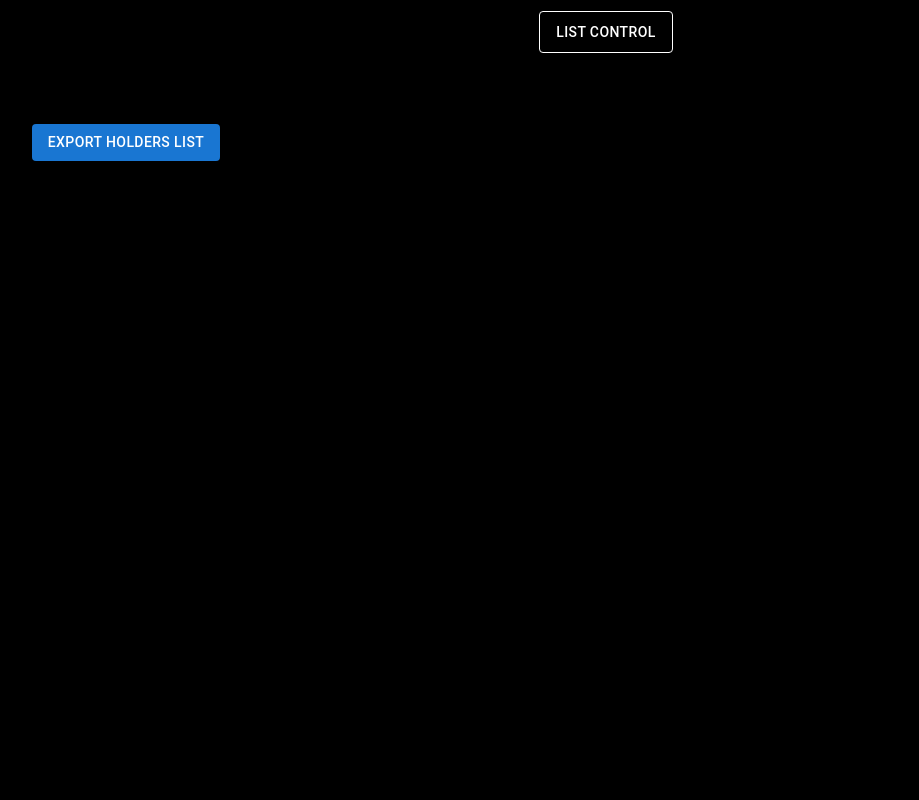
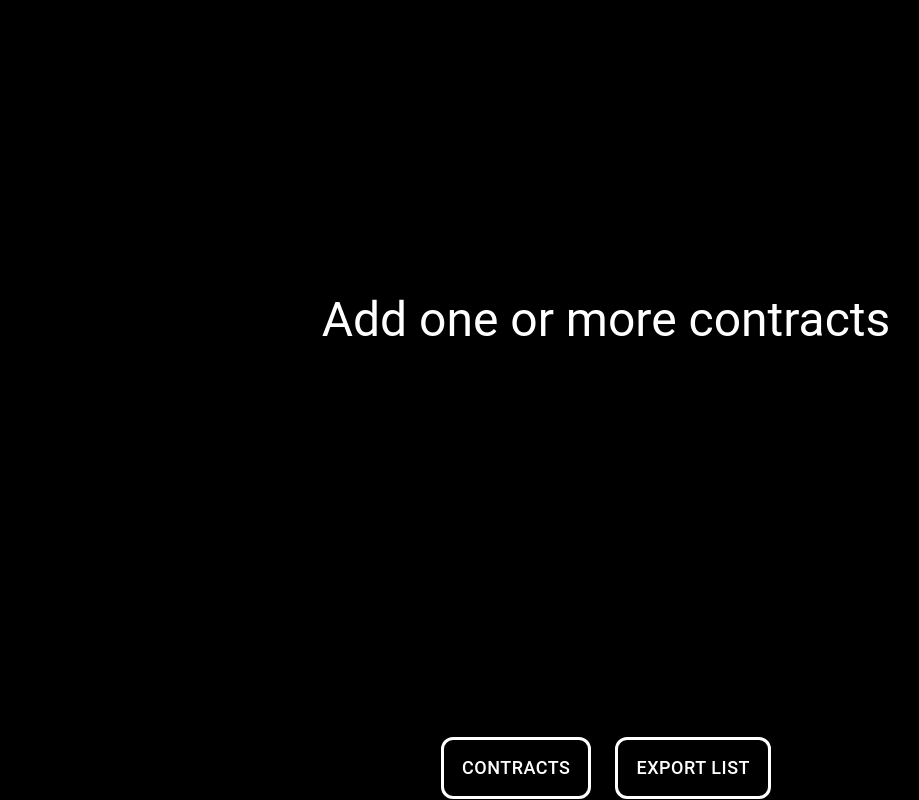
Before and after one commit to albchamo/NFT-Dashboard, a Next.js app: page /dashboard in a window 1280 px wide. Shown: the whole page, without its empty margins (34-953 px from the left). Built offline with nearby package versions, Linux system fonts and the light colour scheme; no server answers; what alchemy-sdk would draw is missing.

Commit message:
avances con style y fixes

```diff
--- a/src/app/dashboard/page.tsx
+++ b/src/app/dashboard/page.tsx
@@ -1,7 +1,7 @@
 'use client';
 
 import React, { useState, useEffect } from 'react';
-import { Box, Button } from "@mui/material";
+import { Box, Button, Typography } from "@mui/material";
 import { useRouter } from 'next/navigation';
 import { getAllHolders } from '../../services/alchemyService';
 import { analyzeHolders, AnalysisResults } from '../../components/analysisService';
@@ -20,6 +20,7 @@ const Dashboard = () => {
   const [hoverTokenCount, setHoverTokenCount] = useState<number | null>(null);
   const [clickTokenCount, setClickTokenCount] = useState<number | null>(null);
   const [exportList, setExportList] = useState<Set<string> | null>(null);
+  const [allHolders, setAllHolders] = useState<Set<string>>(new Set()); // State for all holders
   const [analysisResults, setAnalysisResults] = useState<AnalysisResults | null>(null);
   const [anchorEl, setAnchorEl] = useState<null | HTMLElement>(null);
 
@@ -31,8 +32,10 @@ const Dashboard = () => {
       const holders = analysisResults.holdersByTokenCount[clickTokenCount];
       console.log(`Holders for Token Count ${clickTokenCount}:`, holders);
       setExportList(holders || null);
+    } else {
+      setExportList(allHolders); // Set exportList to all holders when no token count is selected
     }
-  }, [clickTokenCount, analysisResults]);
+  }, [clickTokenCount, analysisResults, allHolders]);
 
   const toggleDrawer = () => {
     setDrawerOpen(prev => !prev);
@@ -100,6 +103,7 @@ const Dashboard = () => {
         router.push(`/single-contract/${mainContractAddress}`);
       } else {
         const { allHolders } = await getAllHolders(mainContractAddress, otherContracts);
+        setAllHolders(new Set(Object.keys(allHolders))); // Set allHolders state
         const analysis = analyzeHolders(allHolders);
         setAnalysisResults(analysis);
         console.log('Analysis Results after fetching:', analysis);
@@ -144,7 +148,6 @@ const Dashboard = () => {
   };
 
   const handleClickTokenCount = (tokenCount: number | null) => {
-    console.log('Previous Click Token Count:', clickTokenCount);
     if (clickTokenCount === tokenCount) {
       setClickTokenCount(null);
     } else {
@@ -153,13 +156,15 @@ const Dashboard = () => {
     console.log('New Click Token Count set to:', tokenCount);
   };
 
+  const noContractsFetched = nodes.length === 0 || (nodes.length === 1 && !nodes[0].address);
+
   return (
     <div>
       <Header
         onControlClick={toggleDrawer}
         onFetchDataClick={fetchAllHolders}
         onCSVUploadClick={onCSVUploadClick}
-        onCSVExportClick={onClickNodesExport}
+        onCSVExportClick={onClickHoldersExport} // Changed to export the holders list
         isDrawerOpen={drawerOpen}
       />
       <ContractDrawer
@@ -177,8 +182,18 @@ const Dashboard = () => {
         addNodeField={addNodeField}
         removeNodeField={removeNodeField}
         loading={loading}
-        exportNodes={exportNodes}
+        exportNodes={exportNodes} // Ensure exportNodes prop is passed
       />
+      {noContractsFetched ? (
+        <Box
+          display="flex"
+          justifyContent="center"
+          alignItems="center"
+          height="80vh"
+        >
+          <Typography variant="h3">Add one or more contracts </Typography>
+        </Box>
+      ) : (
         <Box display="flex" flexDirection="row" width="100%" style={{ paddingTop: "40px" }}>
           <Box width="25%" display="flex" flexDirection="column" alignItems="center">
             <Chart
@@ -186,15 +201,9 @@ const Dashboard = () => {
               onHoverTokenCount={handleHoverTokenCount}
               onLeaveTokenCount={handleLeaveTokenCount}
               onClickTokenCount={handleClickTokenCount}
+              setExportList={setExportList} // Pass the setExportList function
+
             />
-          <Button
-            variant="contained"
-            color="primary"
-            onClick={onClickHoldersExport} // Ensure the correct exportList is used
-            style={{ marginTop: '20px' }}
-          >
-            Export Holders List
-          </Button>
           </Box>
           <Box width="75%">
             {!loading && analysisResults && (
@@ -204,10 +213,12 @@ const Dashboard = () => {
                 hoverTokenCount={hoverTokenCount}
                 clickTokenCount={clickTokenCount}
                 setClickTokenCount={setClickTokenCount}
+                setExportList={setExportList}
               />
             )}
           </Box>
         </Box>
+      )}
       <div style={{ display: 'none' }}>
         <CSVUpload onUpload={handleCSVUpload} />
         <CSVExport data={exportNodes()} filename="nodes.csv" />
--- a/src/components/BarChart.tsx
+++ b/src/components/BarChart.tsx
@@ -10,9 +10,10 @@ interface ChartProps {
   onHoverTokenCount: (tokenCount: number) => void;
   onLeaveTokenCount: () => void;
   onClickTokenCount: (tokenCount: number | null) => void;
+  setExportList: (holders: Set<string>) => void; // Add this prop
 }
 
-const Chart: React.FC<ChartProps> = ({ analysisResults, onHoverTokenCount, onLeaveTokenCount, onClickTokenCount }) => {
+const Chart: React.FC<ChartProps> = ({ analysisResults, onHoverTokenCount, onLeaveTokenCount, onClickTokenCount, setExportList }) => {
   const [activeTokenCount, setActiveTokenCount] = useState<number | null>(null);
   const [isClicked, setIsClicked] = useState<boolean>(false);
   const [totalHolders, setTotalHolders] = useState<number>(0);
@@ -42,10 +43,15 @@ const Chart: React.FC<ChartProps> = ({ analysisResults, onHoverTokenCount, onLea
       setActiveTokenCount(null);
       setIsClicked(false);
       onClickTokenCount(null);
+      setExportList(new Set()); // Clear export list when no token count is selected
+      console.log('Export list cleared');
     } else {
       setActiveTokenCount(tokenCount);
       setIsClicked(true);
       onClickTokenCount(tokenCount);
+      const holders = analysisResults?.holdersByTokenCount[tokenCount] || new Set();
+      setExportList(holders); // Update export list with holders of the selected token count
+      console.log(`Export list updated for token count ${tokenCount}:`, holders);
     }
   };
 
@@ -58,14 +64,13 @@ const Chart: React.FC<ChartProps> = ({ analysisResults, onHoverTokenCount, onLea
   return (
     <Box style={{ paddingLeft: "20px" }}>
       <Typography variant="h4" gutterBottom style={{ textAlign: 'center', paddingBottom: "20px" }}>
-        Analysis Console
+        Holders by Token Count
       </Typography>
       <ResponsiveContainer width="100%" height={300}>
         <BarChart layout="vertical" data={barData} margin={{ top: 5, right: 30, left: 20, bottom: 5 }}>
           <CartesianGrid strokeDasharray="3 3" vertical={false} />
           <XAxis type="number" domain={['auto', 'auto']} scale="log" hide />
           <YAxis dataKey="name" type="category">
-            <Label value="# Tokens" angle={-90} position="insideLeft" style={{ textAnchor: 'middle', fill: '#ffffff' }} />
           </YAxis>
           <Tooltip
             contentStyle={{ backgroundColor: 'rgba(0, 0, 0, 0.7)', border: 'none' }}
@@ -87,7 +92,7 @@ const Chart: React.FC<ChartProps> = ({ analysisResults, onHoverTokenCount, onLea
             onClick={handleClick}
           >
             {barData.map((entry, index) => (
-              <Cell key={`cell-${index}`} fill={entry.name.includes(`${activeTokenCount} Tokens`) ? '#ff0000' : '#ffffff'}>
+              <Cell key={`cell-${index}`} fill={entry.name.includes(`${activeTokenCount} `) ? '#ff0000' : '#ffffff'}>
                 <LabelList
                   dataKey="holders"
                   position="insideRight"
@@ -98,8 +103,11 @@ const Chart: React.FC<ChartProps> = ({ analysisResults, onHoverTokenCount, onLea
           </Bar>
         </BarChart>
       </ResponsiveContainer>
-      <Typography variant="body1" gutterBottom style={{ textAlign: 'right', paddingTop: '16px' }}>
-        Total Holders: {totalHolders}
+      <Typography variant="body1" gutterBottom style={{ textAlign: 'right', paddingTop: '16px', fontSize: "18px" }}>
+        Holders: {totalHolders}
+      </Typography>
+      <Typography variant="body1" gutterBottom style={{ textAlign: 'right', paddingTop: '16px', fontSize: "18px" }}>
+        Select a number of tokens and export the address list.
       </Typography>
     </Box>
   );
--- a/src/components/Header.tsx
+++ b/src/components/Header.tsx
@@ -1,7 +1,5 @@
-// Header.tsx
 import React from 'react';
 import { AppBar, Toolbar, Button } from '@mui/material';
-import CSVButton from './CSVButton';
 
 interface HeaderProps {
   onControlClick: () => void;
@@ -11,22 +9,48 @@ interface HeaderProps {
   isDrawerOpen: boolean;
 }
 
-const Header = ({ onControlClick, onFetchDataClick, onCSVUploadClick, onCSVExportClick, isDrawerOpen }: HeaderProps) => {
+const Header = ({
+  onControlClick,
+  onFetchDataClick,
+  onCSVUploadClick,
+  onCSVExportClick,
+  isDrawerOpen
+}: HeaderProps) => {
   return (
-    <AppBar position="static" style={{ background: '#000000', color: '#ffffff' }}>
+    <AppBar
+      position="fixed"
+      style={{ top: 'auto', bottom: 0, background: '#000000', color: '#ffffff' }}
+    >
       <Toolbar style={{ display: 'flex', justifyContent: 'center' }}>
         <Button
           onClick={onControlClick}
           style={{
             borderColor: '#ffffff',
             color: '#ffffff',
-            borderWidth: '1px',
+            borderWidth: '3px',
             borderStyle: 'solid',
-            padding: '8px 16px',
+            padding: '12px 18px',
             margin: '0 12px',
+            fontSize: "18px",
+            borderRadius: "12px",
           }}
         >
-          {isDrawerOpen ? 'Close Control' : 'List Control'}
+          {isDrawerOpen ? 'Close' : 'Contracts'}
+        </Button>
+        <Button
+          onClick={onCSVExportClick} // This will trigger the export function passed as a prop
+          style={{
+            borderColor: '#ffffff',
+            color: '#ffffff',
+            borderWidth: '3px',
+            borderStyle: 'solid',
+            padding: '12px 18px',
+            margin: '0 12px',
+            fontSize: "18px",
+            borderRadius: "12px",
+          }}
+        >
+          Export List
         </Button>
       </Toolbar>
     </AppBar>
--- a/src/components/analysisService.ts
+++ b/src/components/analysisService.ts
@@ -2,8 +2,8 @@ export interface AnalysisResults {
   tokenHoldingCounts: { [key: number]: number };
   holdersByTokenCount: { [key: number]: Set<string> };
   holderCounts: { [address: string]: number };
-  linkData: { source: string, target: string, value: number }[];
-  tokenCombinations: { [key: number]: { [key: string]: Set<string> } }; // Add this line
+  linkData: { source: string, target: string, value: number, addresses: string[] }[];
+  tokenCombinations: { [key: number]: { [key: string]: Set<string> } };
 }
 
 export const analyzeHolders = (
@@ -12,8 +12,8 @@ export const analyzeHolders = (
   const tokenHoldingCounts: { [key: number]: number } = {};
   const holdersByTokenCount: { [key: number]: Set<string> } = {};
   const holderCounts: { [address: string]: number } = {};
-  const linkData: { source: string, target: string, value: number }[] = [];
-  const tokenCombinations: { [key: number]: { [key: string]: Set<string> } } = {}; // Add this line
+  const linkData: { source: string, target: string, value: number, addresses: string[] }[] = [];
+  const tokenCombinations: { [key: number]: { [key: string]: Set<string> } } = {};
 
   const allHolderSet = new Set<string>();
   Object.values(allHolders).forEach(holdersSet => {
@@ -41,9 +41,14 @@ export const analyzeHolders = (
     for (let j = i + 1; j < addresses.length; j++) {
       const commonHolders = new Set(
         [...allHolders[addresses[i]]].filter(x => allHolders[addresses[j]].has(x))
-      ).size;
-      if (commonHolders > 0) {
-        linkData.push({ source: addresses[i], target: addresses[j], value: commonHolders });
+      );
+      if (commonHolders.size > 0) {
+        linkData.push({
+          source: addresses[i],
+          target: addresses[j],
+          value: commonHolders.size,
+          addresses: Array.from(commonHolders) // Include common holders addresses
+        });
       }
     }
   }
@@ -73,14 +78,14 @@ export const analyzeHolders = (
     holdersByTokenCount,
     holderCounts,
     linkData,
-    tokenCombinations, // Add this line
+    tokenCombinations,
   };
 };
 
 // Helper function to generate combinations
-const getCombinations = (arr: string[], size: number): string[][] => { // Add types here
+const getCombinations = (arr: string[], size: number): string[][] => {
   const result: string[][] = [];
-  const f = (prefix: string[], arr: string[]): void => { // Add types here
+  const f = (prefix: string[], arr: string[]): void => {
     if (prefix.length === size) {
       result.push(prefix);
       return;
```
Also changed, not shown: src/components/AstroChart.tsx (+12 -16 lines). Lines whose indentation alone changed are shown as unchanged.
